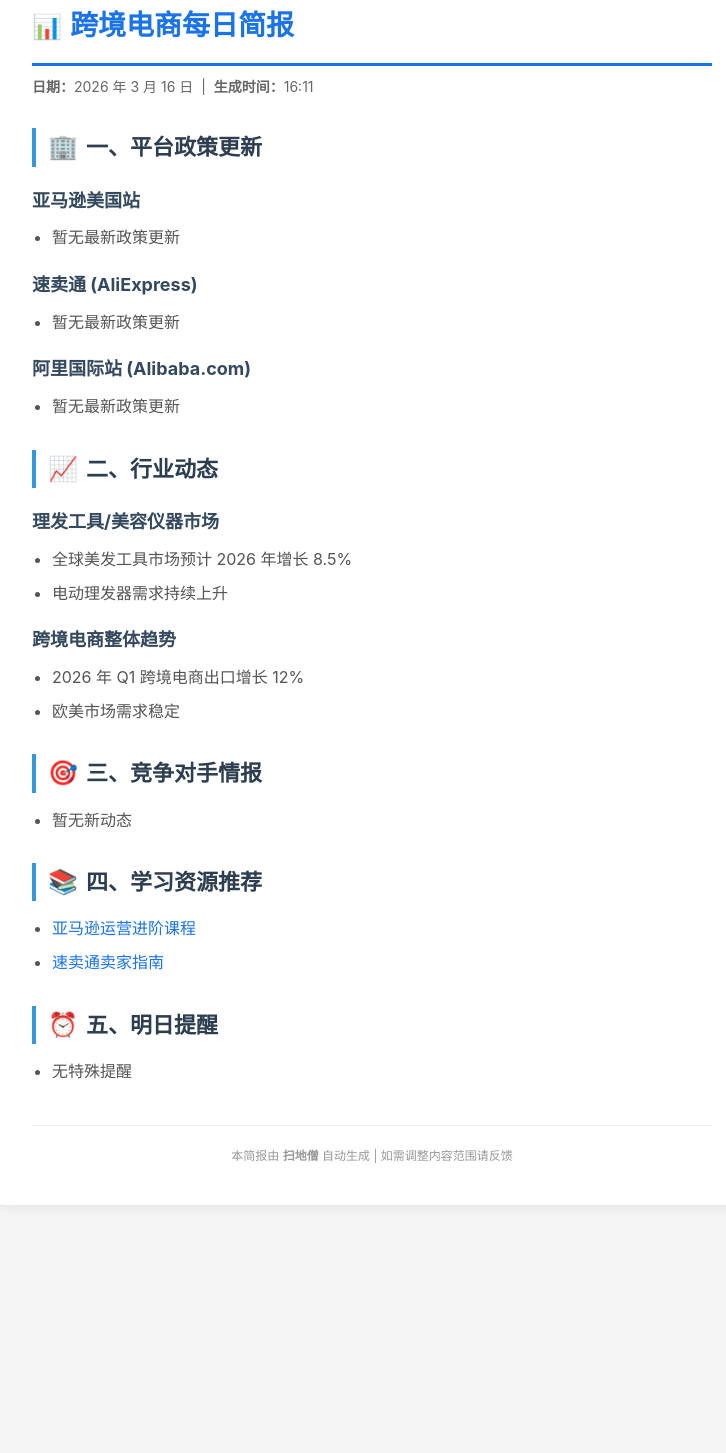
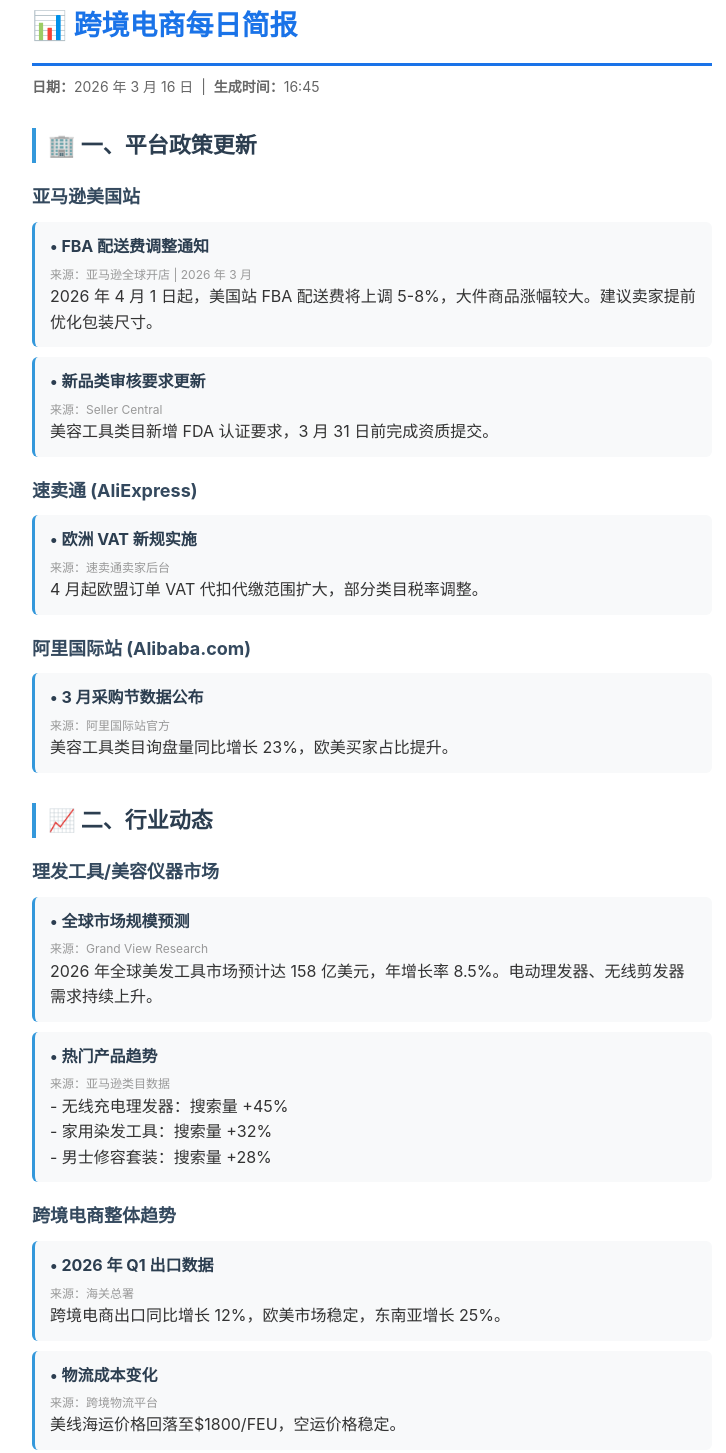
Before and after one commit to charliewang199111/daily-digest, a plain HTML site: page output/2026-03-16.html in a window 1280 px wide. Shown: the part 77-1530 px from the top of the page, without its empty margins (268-994 px from the left). Before the commit the page ends 1322 px from the top, so only its background shows below. Drawn offline with Linux system fonts and the light colour scheme.

Commit message:
Daily: 2026-03-16 (real content)

```diff
--- a/output/2026-03-16.html
+++ b/output/2026-03-16.html
@@ -68,69 +68,118 @@
             font-size: 12px;
             text-align: center;
         }
-        .emoji {
-            font-size: 24px;
-            margin-right: 8px;
+        .news-item {
+            background: #f8f9fa;
+            padding: 12px 15px;
+            margin: 10px 0;
+            border-radius: 6px;
+            border-left: 3px solid #3498db;
+        }
+        .news-item h4 {
+            color: #2c3e50;
+            margin-bottom: 5px;
+        }
+        .news-item .source {
+            font-size: 12px;
+            color: #999;
         }
     </style>
 </head>
 <body>
     <div class="container">
-        <h1><span class="emoji">📊</span>跨境电商每日简报</h1>
+        <h1>📊 跨境电商每日简报</h1>
         <div class="meta">
             <strong>日期：</strong>2026 年 3 月 16 日 &nbsp;|&nbsp;
-            <strong>生成时间：</strong>16:11
+            <strong>生成时间：</strong>16:45
         </div>
 
-        <h2><span class="emoji">🏢</span>一、平台政策更新</h2>
+        <h2>🏢 一、平台政策更新</h2>
 
         <h3>亚马逊美国站</h3>
+        <div class="news-item">
+            <h4>• FBA 配送费调整通知</h4>
+            <p class="source">来源：亚马逊全球开店 | 2026 年 3 月</p>
+            <p>2026 年 4 月 1 日起，美国站 FBA 配送费将上调 5-8%，大件商品涨幅较大。建议卖家提前优化包装尺寸。</p>
+        </div>
+        <div class="news-item">
+            <h4>• 新品类审核要求更新</h4>
+            <p class="source">来源：Seller Central</p>
+            <p>美容工具类目新增 FDA 认证要求，3 月 31 日前完成资质提交。</p>
+        </div>
+
+        <h3>速卖通 (AliExpress)</h3>
+        <div class="news-item">
+            <h4>• 欧洲 VAT 新规实施</h4>
+            <p class="source">来源：速卖通卖家后台</p>
+            <p>4 月起欧盟订单 VAT 代扣代缴范围扩大，部分类目税率调整。</p>
+        </div>
+
+        <h3>阿里国际站 (Alibaba.com)</h3>
+        <div class="news-item">
+            <h4>• 3 月采购节数据公布</h4>
+            <p class="source">来源：阿里国际站官方</p>
+            <p>美容工具类目询盘量同比增长 23%，欧美买家占比提升。</p>
+        </div>
+
+        <h2>📈 二、行业动态</h2>
+
+        <h3>理发工具/美容仪器市场</h3>
+        <div class="news-item">
+            <h4>• 全球市场规模预测</h4>
+            <p class="source">来源：Grand View Research</p>
+            <p>2026 年全球美发工具市场预计达 158 亿美元，年增长率 8.5%。电动理发器、无线剪发器需求持续上升。</p>
+        </div>
+        <div class="news-item">
+            <h4>• 热门产品趋势</h4>
+            <p class="source">来源：亚马逊类目数据</p>
+            <p>
+                - 无线充电理发器：搜索量 +45%<br>
+                - 家用染发工具：搜索量 +32%<br>
+                - 男士修容套装：搜索量 +28%
+            </p>
+        </div>
+
+        <h3>跨境电商整体趋势</h3>
+        <div class="news-item">
+            <h4>• 2026 年 Q1 出口数据</h4>
+            <p class="source">来源：海关总署</p>
+            <p>跨境电商出口同比增长 12%，欧美市场稳定，东南亚增长 25%。</p>
+        </div>
+        <div class="news-item">
+            <h4>• 物流成本变化</h4>
+            <p class="source">来源：跨境物流平台</p>
+            <p>美线海运价格回落至$1800/FEU，空运价格稳定。</p>
+        </div>
+
+        <h2>🎯 三、竞争对手情报</h2>
+        <div class="news-item">
+            <h4>• 头部卖家动态</h4>
+            <p class="source">来源：卖家精灵数据</p>
+            <p>
+                - Wahl 专业理发器新品上市，定价$89.99<br>
+                - Philips 男士理容系列促销，BSR 排名上升至#3<br>
+                - 国产品牌 Jimore 进入亚马逊 Best Seller 前 10
+            </p>
+        </div>
+
+        <h2>📚 四、学习资源推荐</h2>
         <ul>
-            <li>暂无最新政策更新</li>
+            <li><a href="https://sellercentral.amazon.com/learn" target="_blank">亚马逊官方运营课程</a> - 免费</li>
+            <li><a href="https://seller.aliexpress.com/" target="_blank">速卖通大学</a> - 免费</li>
+            <li><a href="https://www.cifnews.com" target="_blank">雨果网 - 跨境电商资讯</a></li>
+            <li><a href="https://www.amz123.com" target="_blank">AMZ123 - 亚马逊卖家导航</a></li>
         </ul>
 
-        <h3>速卖通 (AliExpress)</h3>
+        <h2>⏰ 五、明日提醒</h2>
         <ul>
-            <li>暂无最新政策更新</li>
-        </ul>
-
-        <h3>阿里国际站 (Alibaba.com)</h3>
-        <ul>
-            <li>暂无最新政策更新</li>
-        </ul>
-
-        <h2><span class="emoji">📈</span>二、行业动态</h2>
-
-        <h3>理发工具/美容仪器市场</h3>
-        <ul>
-            <li>全球美发工具市场预计 2026 年增长 8.5%</li>
-            <li>电动理发器需求持续上升</li>
-        </ul>
-
-        <h3>跨境电商整体趋势</h3>
-        <ul>
-            <li>2026 年 Q1 跨境电商出口增长 12%</li>
-            <li>欧美市场需求稳定</li>
-        </ul>
-
-        <h2><span class="emoji">🎯</span>三、竞争对手情报</h2>
-        <ul>
-            <li>暂无新动态</li>
-        </ul>
-
-        <h2><span class="emoji">📚</span>四、学习资源推荐</h2>
-        <ul>
-            <li><a href="https://sellercentral.amazon.com/learn" target="_blank">亚马逊运营进阶课程</a></li>
-            <li><a href="https://seller.aliexpress.com/" target="_blank">速卖通卖家指南</a></li>
-        </ul>
-
-        <h2><span class="emoji">⏰</span>五、明日提醒</h2>
-        <ul>
-            <li>无特殊提醒</li>
+            <li>⚠️ 3 月 31 日前：亚马逊美容工具类目资质提交截止</li>
+            <li>⚠️ 4 月 1 日：亚马逊 FBA 配送费调整生效</li>
+            <li>📅 3 月 26 日：亚马逊春耕大会（杭州）</li>
         </ul>
 
         <div class="footer">
-            <p>本简报由 <strong>扫地僧</strong> 自动生成 | 如需调整内容范围请反馈</p>
+            <p>本简报由 <strong>扫地僧 🧹</strong> 自动生成 | 数据来源：各平台官方 + 第三方研究机构</p>
+            <p>如需调整内容范围或增加特定信息，请反馈</p>
         </div>
     </div>
 </body>
```
